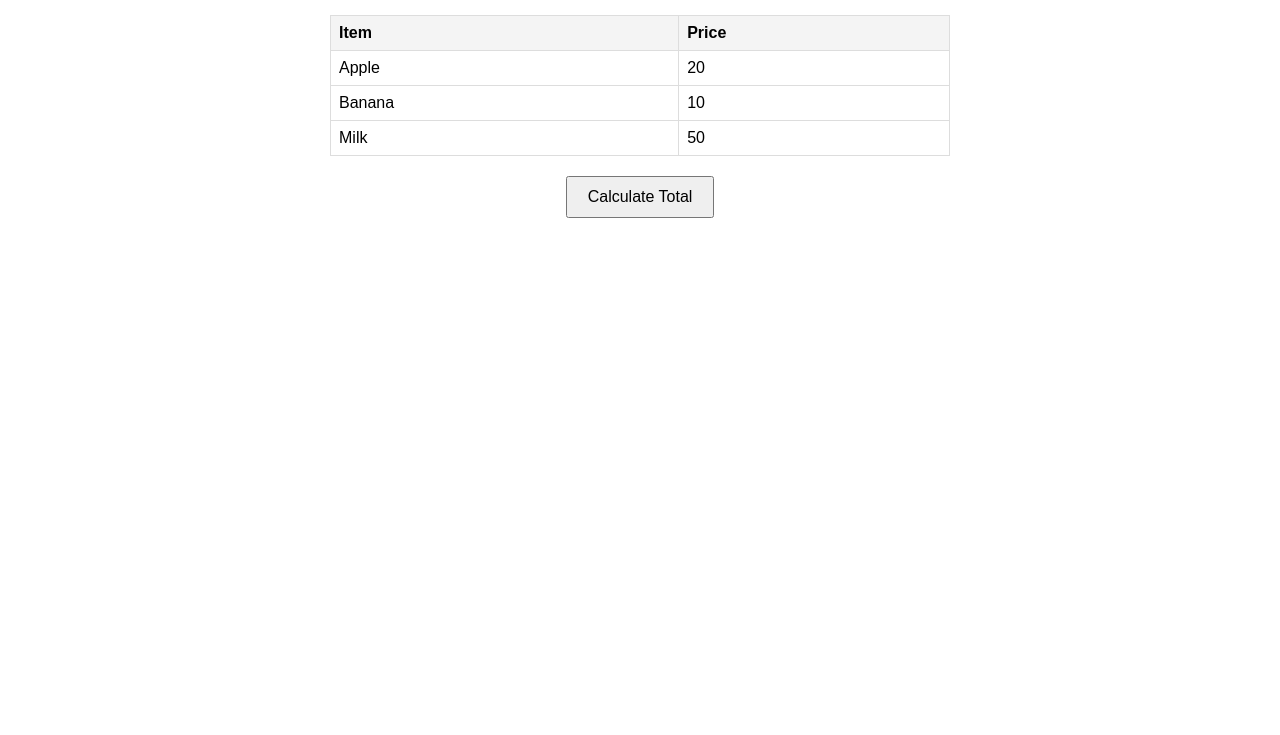
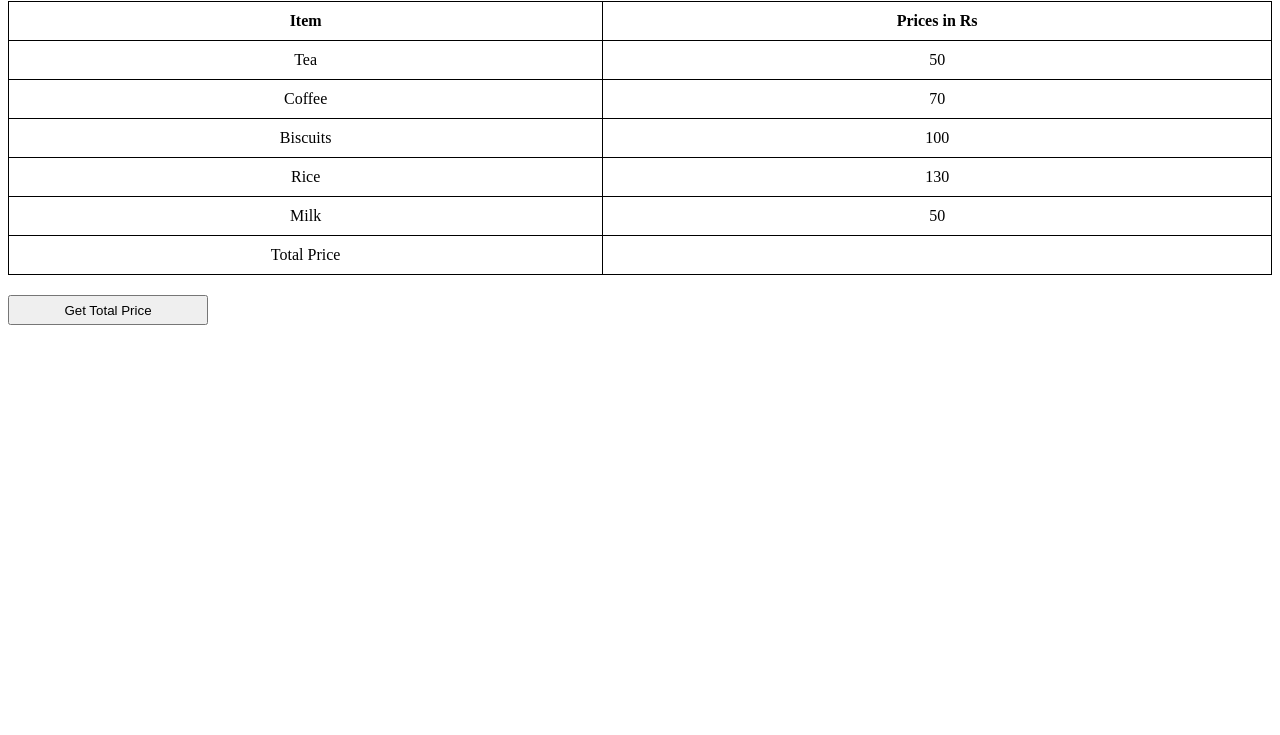
Before and after one commit to acciojob/grofers-checkout-sachinrajbher15, a website: page main.html in a window 1280 px wide. Shown: the part 65-800 px from the top of the page. Drawn offline with Linux system fonts and the light colour scheme.

Commit message:
created a submission

```diff
--- a/main.html
+++ b/main.html
@@ -1,97 +1,37 @@
 <!DOCTYPE html>
-<html lang="en">
+<html>
 <head>
-    <meta charset="UTF-8" />
-    <meta name="viewport" content="width=device-width, initial-scale=1.0" />
-    <title>Grofers Checkout</title>
-    <style>
-      body {
-        font-family: Arial, sans-serif;
-        margin: 20px;
-      }
-
-      h1 {
-        text-align: center;
-      }
-
-      table {
-        width: 50%;
-        margin: 0 auto;
-        border-collapse: collapse;
-      }
-
-      th,
-      td {
-        border: 1px solid #ddd;
-        padding: 8px;
-        text-align: left;
-      }
-
-      th {
-        background-color: #f4f4f4;
-      }
-
-      button {
-        display: block;
-        margin: 20px auto;
-        padding: 10px 20px;
-        font-size: 16px;
-      }
-    </style>
+	<link rel="stylesheet" href="styles.css">
 </head>
 <body>
-    <h1>Grocery List</h1>
-
-    <table id="groceryTable">
-      <thead>
+    <!-- the entire body must be written by student -->
+    <table style="width: 100%">
+	    <caption>Monthly savings</caption>
 	    <tr>
 	      <th>Item</th>
-          <th>Price</th>
+	      <th>Prices in Rs</th>
 	    </tr>
-      </thead>
-      <tbody>
-        <tr class="item">
-          <td>Apple</td>
-          <td class="prices">20</td>
+	    <tr>
+	      <td class="item">Tea</td>
+	      <td class="price">50</td>
 	    </tr>
-        <tr class="item">
-          <td>Banana</td>
-          <td class="prices">10</td>
+	    <tr>
+	      <td class="item">Coffee</td>
+	      <td class="price">70</td>
 	    </tr>
-        <tr class="item">
-          <td>Milk</td>
-          <td class="prices">50</td>
+	    <tr>
+	      <td class="item">Biscuits</td>
+	      <td class="price">100</td>
 	    </tr>
-      </tbody>
+	    <tr>
+	      <td class="item">Rice</td>
+	      <td class="price">130</td>
+	    </tr>
+	    <tr>
+	      <td class="item">Milk</td>
+	      <td class="price">50</td>
+	    </tr>
 	</table>
-
-    <button onclick="calculateTotal()">Calculate Total</button>
-
-    <script>
-      function calculateTotal() {
-        // Get all price elements from the table
-        const priceElements = document.querySelectorAll(".prices");
-
-        let total = 0;
-
-        // Sum up the prices
-        priceElements.forEach((priceElement) => {
-          total += parseFloat(priceElement.textContent);
-        });
-
-        // Create a new row for the total
-        const table = document.getElementById("groceryTable");
-        const totalRow = document.createElement("tr");
-
-        // Create a single cell to display the total price
-        const totalCell = document.createElement("td");
-        totalCell.colSpan = 2; // This spans across two columns
-        totalCell.textContent = `Total Price: ₹${total}`;
-
-        // Add the new cell to the row and append the row to the table
-        totalRow.appendChild(totalCell);
-        table.appendChild(totalRow);
-      }
-    </script>
+	<script type="text/javascript" src="./script.js"></script>
 </body>
 </html>
--- /dev/null
+++ b/script.js
@@ -0,0 +1,24 @@
+const getSumBtn = document.createElement("button");
+getSumBtn.append("Get Total Price");
+document.body.appendChild(getSumBtn);
+let table=document.querySelector("table")
+let price=document.querySelectorAll(".price")
+let newrow=document.createElement("tr")
+let total=document.createElement("td")
+let sum=document.createElement("td")
+total.innerText="Total Price";
+sum.id="ans"
+table.append(total);
+table.append(sum)
+
+
+
+const getSum = () => {
+//Add your code here
+	let totalsum=0
+	for(let i=0;i<price.length;i++){
+		totalsum=totalsum+parseInt(price[i].innerText)
+	}
+	sum.innerText=totalsum
+};
+getSumBtn.addEventListener("click", getSum);
--- a/styles.css
+++ b/styles.css
@@ -1,2 +1,23 @@
-
-/* Your CSS Code here. */
+caption{
+	margin-bottom: 30px;
+	font-weight: bolder;
+	font-size: 25px;
+}
+table{
+	border: 1px solid black;
+	border-collapse: collapse;
+}
+th, td{
+	border: 1px solid black;
+	padding: 10px;
+    text-align: center;
+}
+button {
+    height: 30px;
+    width: 200px;
+    margin-top: 20px;
+    display: flex;
+    align-items: center;
+    justify-content: center;
+	cursor: pointer;
+}
```
Lines whose indentation alone changed are shown as unchanged.
